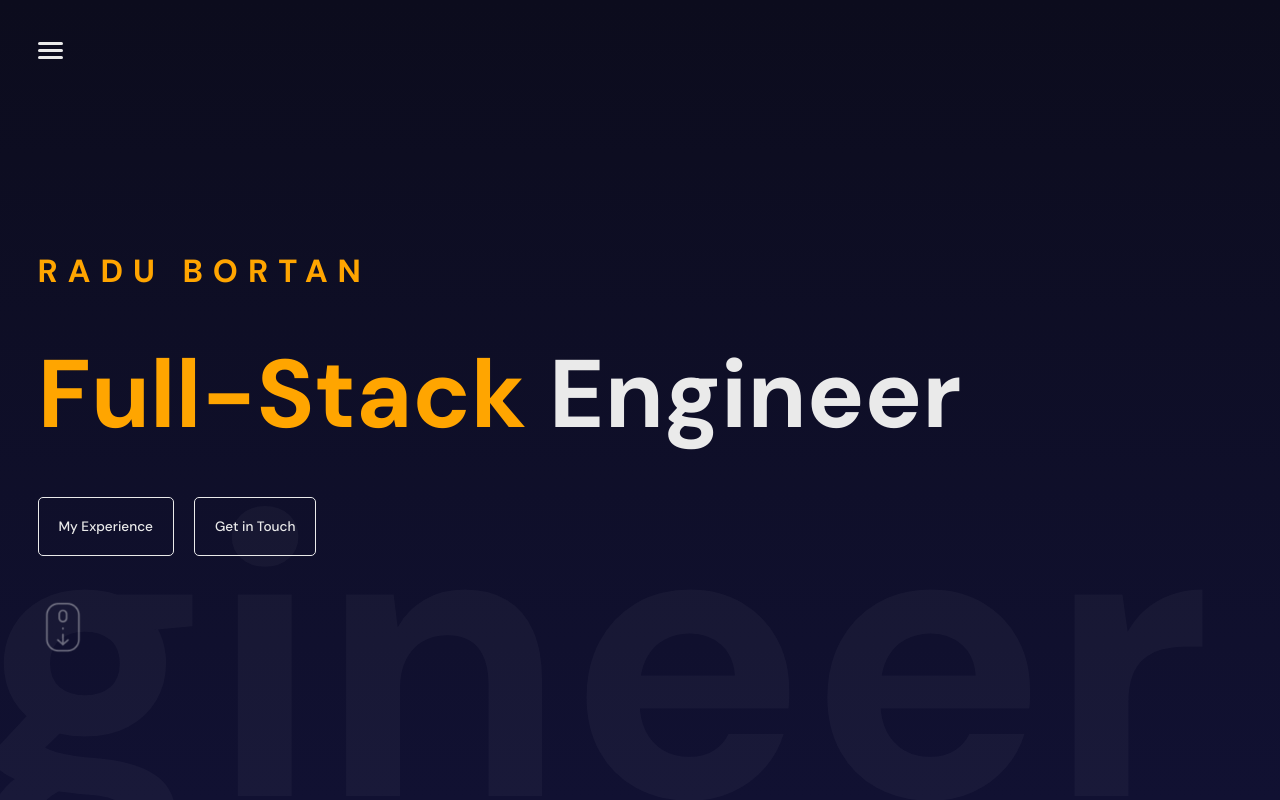
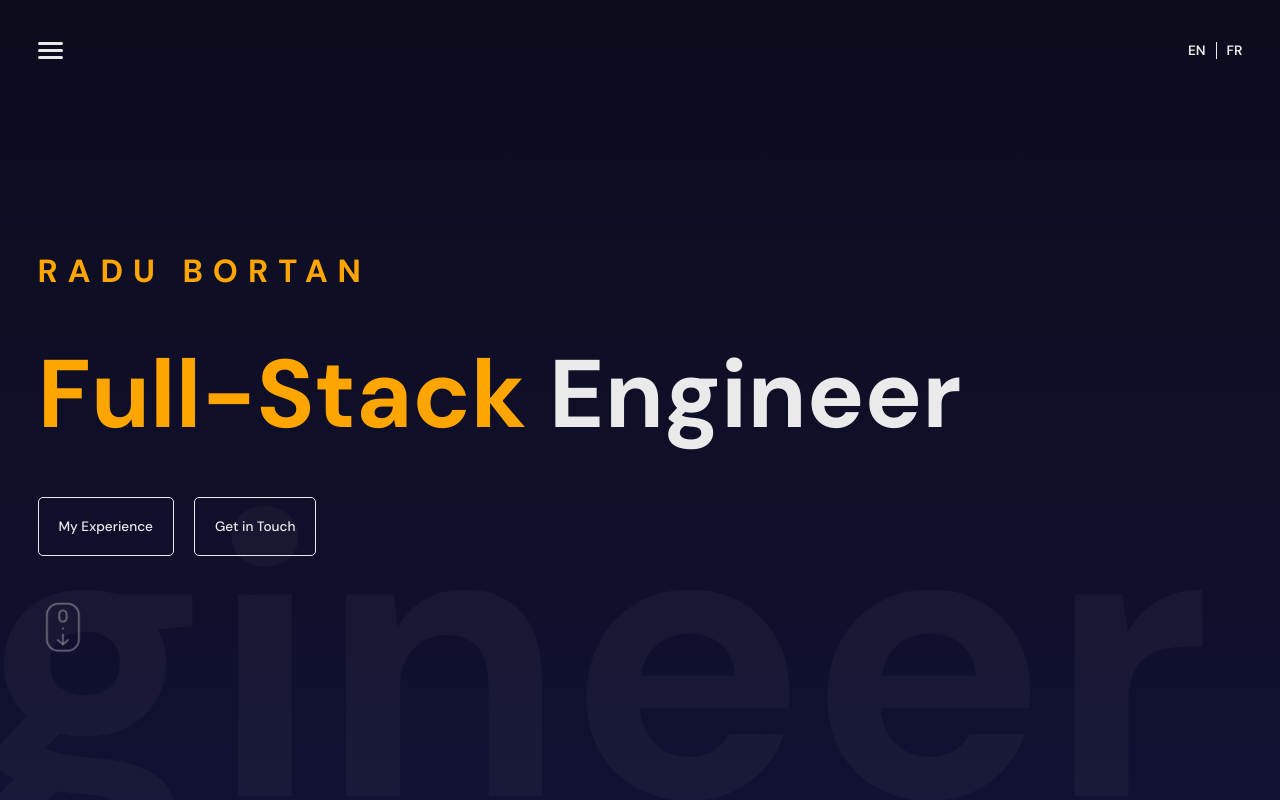
Before and after one commit to radubortan/portfolio, a React (Vite) app: page / in a window 1280 px wide. Shown: the top 800 px of the page. Built offline with nearby package versions, Linux system fonts and the light colour scheme.

Commit message:
language switch

```diff
--- /dev/null
+++ b/src/components/languageSwitch/LanguageSwitch.tsx
@@ -0,0 +1,37 @@
+import { useTranslation } from "react-i18next";
+import { useState } from "react";
+import classes from "./languageSwitch.module.scss";
+
+const LanguageSwitch = () => {
+  const { i18n } = useTranslation();
+
+  const [currentLanguage, setCurrentLanguage] = useState<string>(i18n.language);
+
+  const changeLanguage = (language: string) => {
+    i18n.changeLanguage(language);
+    localStorage.setItem("language", language);
+    setCurrentLanguage(language);
+  };
+
+  return (
+    <div className={classes.container}>
+      <button
+        className={currentLanguage === "en" ? classes.active : ""}
+        onClick={() => changeLanguage("en")}
+      >
+        EN
+      </button>
+      <span className={classes.divider} />
+      <button
+        className={currentLanguage === "fr" ? classes.active : ""}
+        onClick={() => {
+          changeLanguage("fr");
+        }}
+      >
+        FR
+      </button>
+    </div>
+  );
+};
+
+export default LanguageSwitch;
--- /dev/null
+++ b/src/components/languageSwitch/languageSwitch.module.scss
@@ -0,0 +1,23 @@
+@import "../../app.scss";
+
+.container {
+  display: flex;
+  gap: 10px;
+
+  button {
+    font-size: var(--extra-small-text);
+    background-color: transparent;
+    border: none;
+    color: var(--white);
+    font-weight: 600;
+  }
+
+  .divider {
+    width: 1px;
+    background-color: var(--white);
+  }
+
+  .active {
+    color: var(--orange);
+  }
+}
--- a/src/components/navbar/Navbar.tsx
+++ b/src/components/navbar/Navbar.tsx
@@ -1,10 +1,12 @@
 import Sidebar from "../sidebar/Sidebar";
 import classes from "./navbar.module.scss";
+import LanguageSwitch from "../languageSwitch/LanguageSwitch";
 
 const Navbar = () => {
   return (
     <div className={classes.navbar}>
       <Sidebar />
+      <LanguageSwitch />
     </div>
   );
 };
--- a/src/components/navbar/navbar.module.scss
+++ b/src/components/navbar/navbar.module.scss
@@ -1,8 +1,11 @@
 @import "../../app.scss";
 
 .navbar {
+  padding: 0 var(--side-padding);
+  margin: auto;
+  max-width: var(--desktop-max-width);
   height: var(--navbar-height);
   display: flex;
   align-items: center;
-  justify-content: center;
+  justify-content: flex-end;
 }
--- a/src/i18n/i18n.ts
+++ b/src/i18n/i18n.ts
@@ -24,4 +24,9 @@ i18n
     },
   });
 
+const storedLanguage = localStorage.getItem("language");
+if (storedLanguage) {
+  i18n.changeLanguage(storedLanguage);
+}
+
 export default i18n;
```
